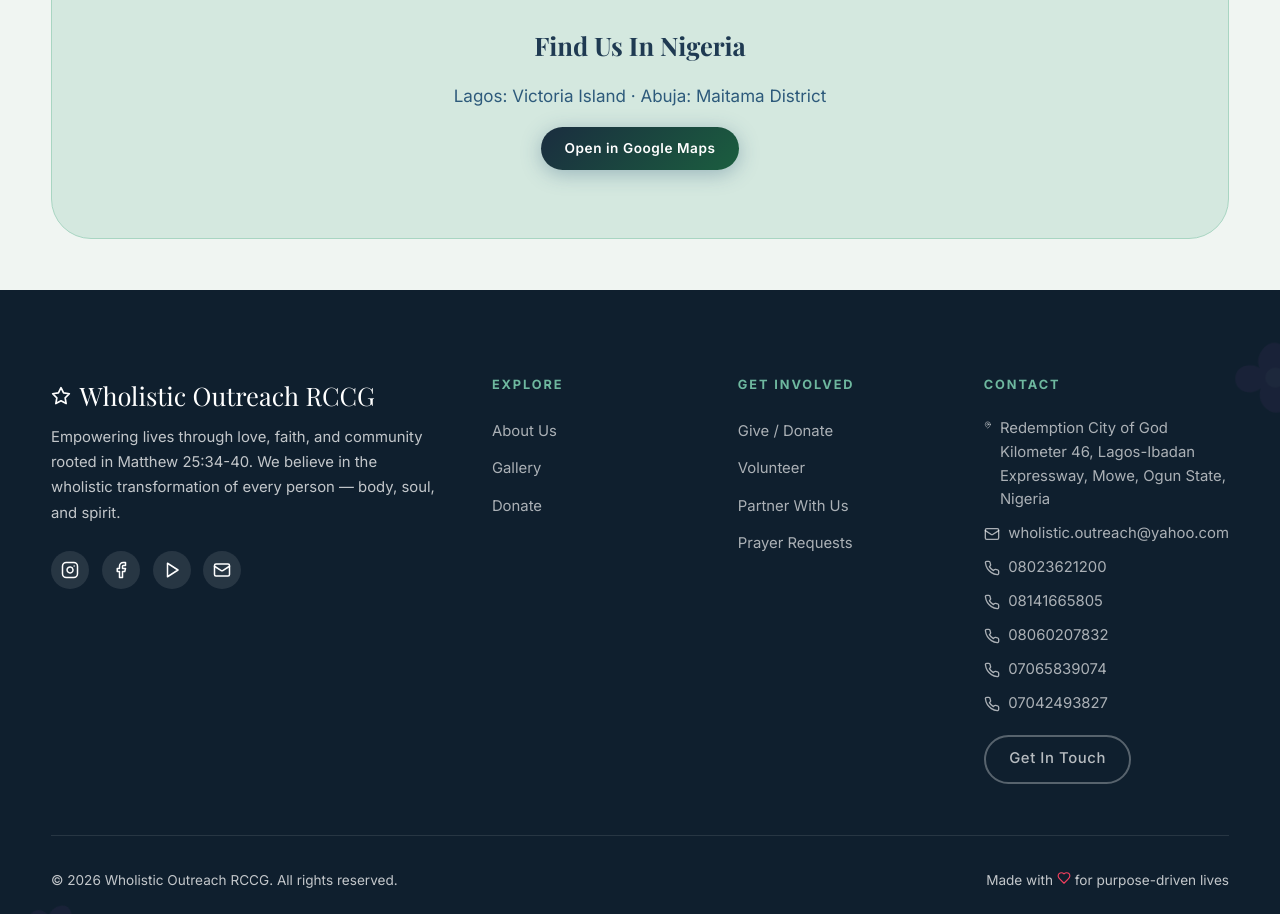
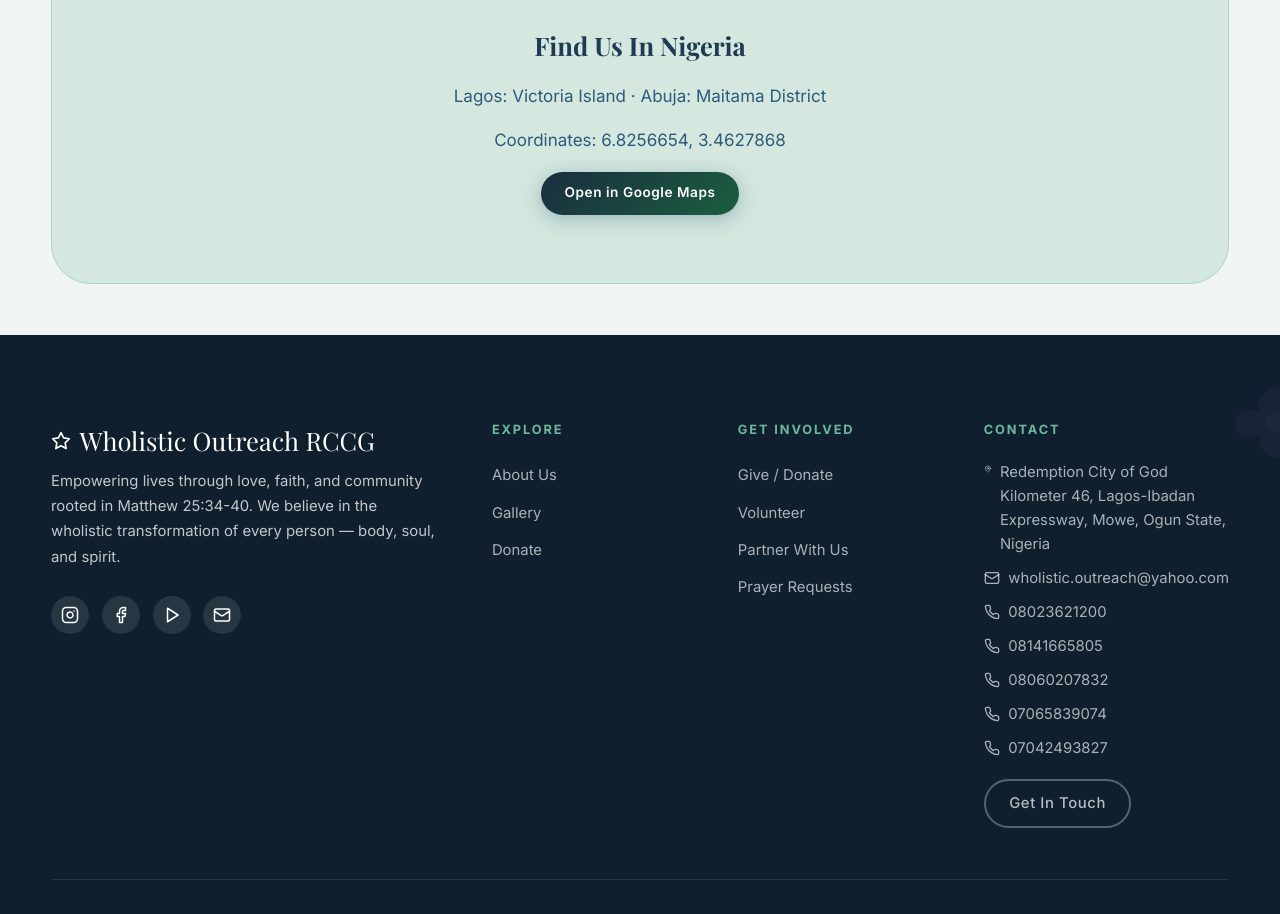
Before and after one commit to JDLightworks/wholistic, a React (Vite) app: page /contact in a window 1280 px wide. Shown: the part 2040-2954 px from the top of the page. Built offline with nearby package versions, Linux system fonts and the light colour scheme; the HTML template or start-up script is replaced by a standard one; a web font is replaced by a local one.

Commit message:
changedimages

```diff
--- a/src/pages/Contact.tsx
+++ b/src/pages/Contact.tsx
@@ -246,8 +246,9 @@
             <div style={{ fontSize: '3rem' }}>🗺️</div>
             <h3 style={{ fontFamily: 'var(--font-display)', fontSize: '1.5rem', color: 'var(--purple-800)' }}>Find Us In Nigeria</h3>
             <p style={{ color: 'var(--text-mid)', maxWidth: '400px' }}>Lagos: Victoria Island · Abuja: Maitama District</p>
+            <p style={{ color: 'var(--text-mid)', maxWidth: '400px' }}>Coordinates: 6.8256654, 3.4627868</p>
             <a
-              href="https://maps.google.com?q=Victoria+Island+Lagos+Nigeria"
+              href="https://www.google.com/maps?q=6.8256654,3.4627868"
               target="_blank"
               rel="noopener noreferrer"
               className="btn btn-primary btn-sm"
```
